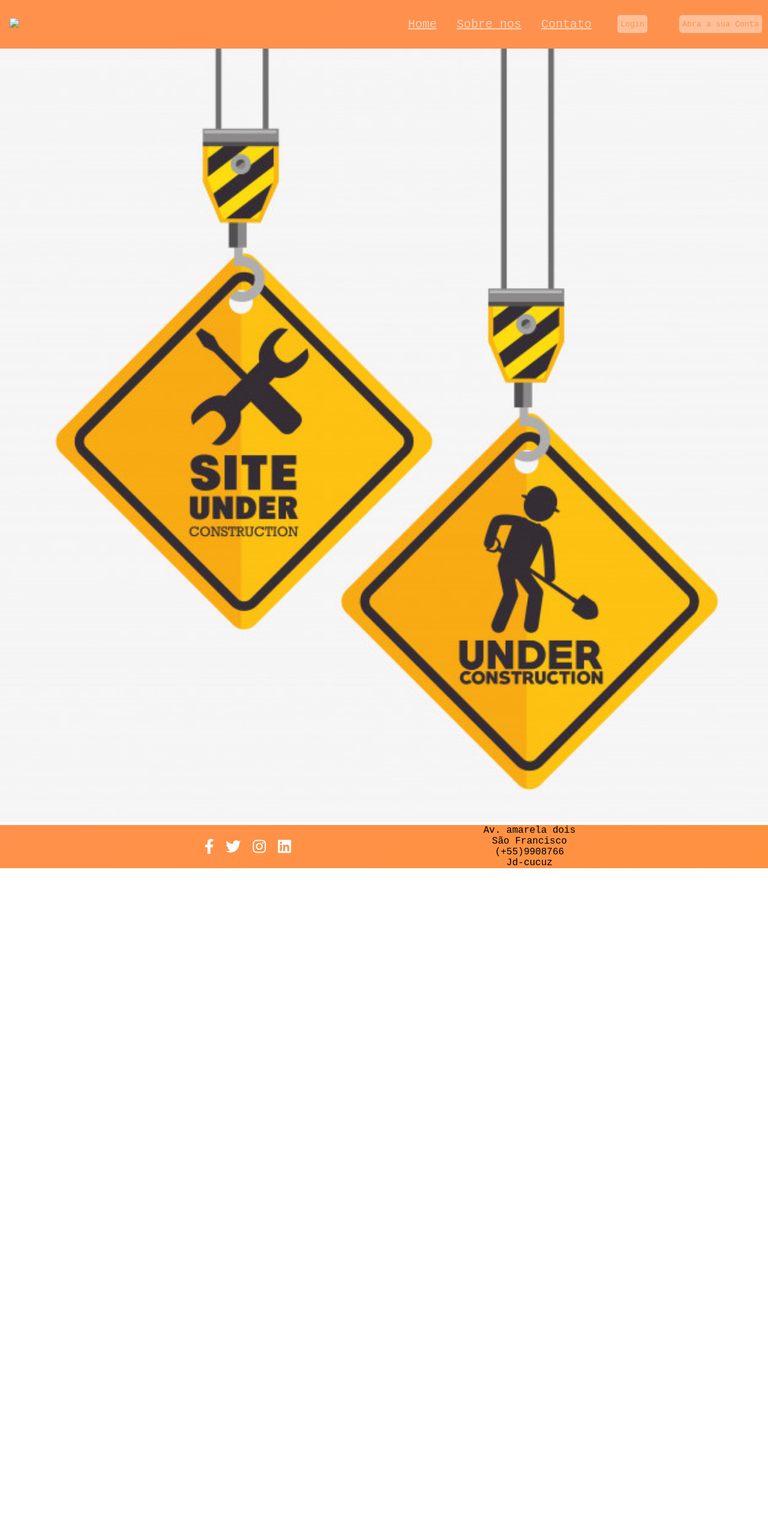
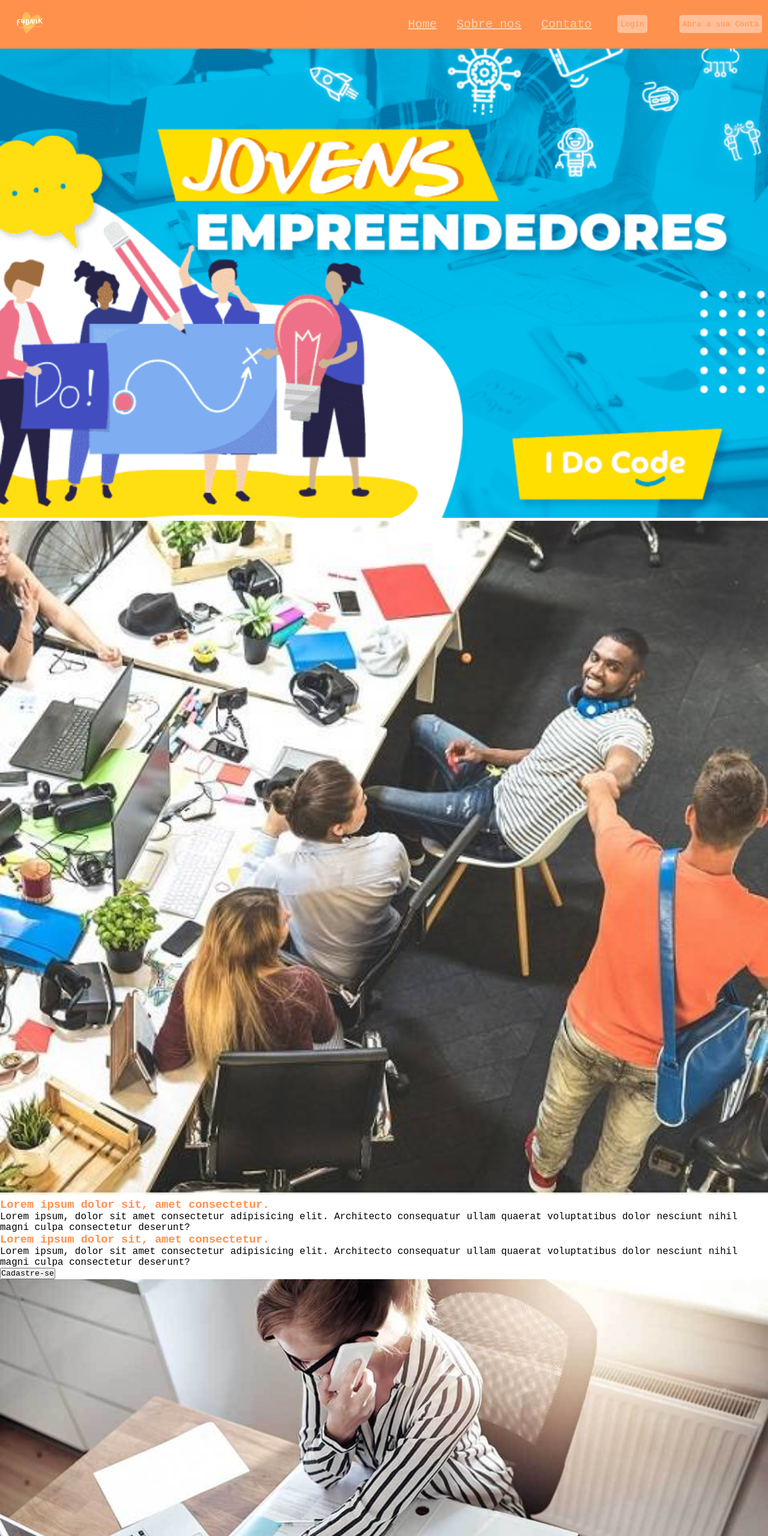
Before and after one commit to future4code/Johnson-landing-page3, a plain HTML site: page emconstrucao.html in a window 1280 px wide. Shown: the top 2560 px of the page at 60% size. Before the commit the page ends 1447 px from the top, so only its background shows below. Drawn offline with Linux system fonts and the light colour scheme.

```diff
--- a/emconstrucao.html
+++ b/emconstrucao.html
@@ -1,5 +1,6 @@
 <!DOCTYPE html>
 <html lang="en">
+
 <head>
     <meta charset="UTF-8">
     <meta http-equiv="X-UA-Compatible" content="IE=edge">
@@ -8,16 +9,17 @@
     <link rel="preconnect" href="https://fonts.gstatic.com" crossorigin>
     <link rel="stylesheet" href="https://cdnjs.cloudflare.com/ajax/libs/font-awesome/5.15.2/css/all.min.css" />
     <link href="https://fonts.googleapis.com/css2?family=Didact+Gothic&display=swap" rel="stylesheet">
-    <link rel="shortcut icon" href="./img/f4bank-logo.png" type="image/x-icon">
+    <link rel="shortcut icon" href="./imagem/f4bank-logo.png" type="image/x-icon">
     <link rel="stylesheet" href="stilo.css">
     <title>Document</title>
 
 </head>
+
 <body>
     <div class="container-geral">
         <header class="cabecalho">
             <div class="imagem">
-                    <img src="img\f4bank-logo.png">
+                <img src="./imagem/f4bank-logo.png">
             </div>
             <div class="menu">
                 <a href="emconstrucao.html">Home</a>
@@ -31,8 +33,61 @@
     </header>
 
 
-        <main>
-               <img src="imagem\siteconst.jpg" alt="">
+    <main class="menu-principal">
+        <section class="section-1">
+            <div class="container-1">
+                <h1>
+                    Lorem ipsum dolor sit, amet consectetur.
+                </h1>
+                <p>
+                    Lorem ipsum, dolor sit amet consectetur adipisicing elit. Architecto consequatur ullam quaerat
+                    voluptatibus dolor nesciunt nihil magni culpa consectetur deserunt?
+                </p>
+            </div>
+            <div class="imagem-1">
+                <img src="./imagens julio/jovens-card.png" alt="">
+            </div>
+        </section>
+        <section class="section-2">
+            <section class="section-2">
+                <div class="imagem-2">
+                    <img src="./imagens julio/7-jovens-.jpg" alt="">
+                </div>
+                <div class="container-1">
+                    <h1>
+                        Lorem ipsum dolor sit, amet consectetur.
+                    </h1>
+                    <p>
+                        Lorem ipsum, dolor sit amet consectetur adipisicing elit. Architecto consequatur ullam
+                        quaerat
+                        voluptatibus dolor nesciunt nihil magni culpa consectetur deserunt?
+                    </p>
+                </div>
+
+            </section>
+        </section>
+        <section class="section-3">
+            <section class="section-3">
+                <div class="container-3">
+                    <h1>
+                        Lorem ipsum dolor sit, amet consectetur.
+                    </h1>
+                    <p>
+                        Lorem ipsum, dolor sit amet consectetur adipisicing elit. Architecto consequatur ullam
+                        quaerat
+                        voluptatibus dolor nesciunt nihil magni culpa consectetur deserunt?
+                    </p>
+                    <div class="btn">
+                        <a href="cadastro.index/"><button class="btn-cadastro">Cadastre-se</button></a>
+                    </div>
+
+                </div>
+                <div class="imagem-1">
+                    <img src="./imagens julio/tendencias-negocios.jpg" alt="">
+                </div>
+
+            </section>
+        </section>
     </main>
 
     <footer class="container">
@@ -78,4 +133,5 @@
 
 
 </body>
+
 </html>
```
Also changed, not shown: jovemempr.html (+7 -6 lines). Lines whose indentation alone changed are shown as unchanged.
